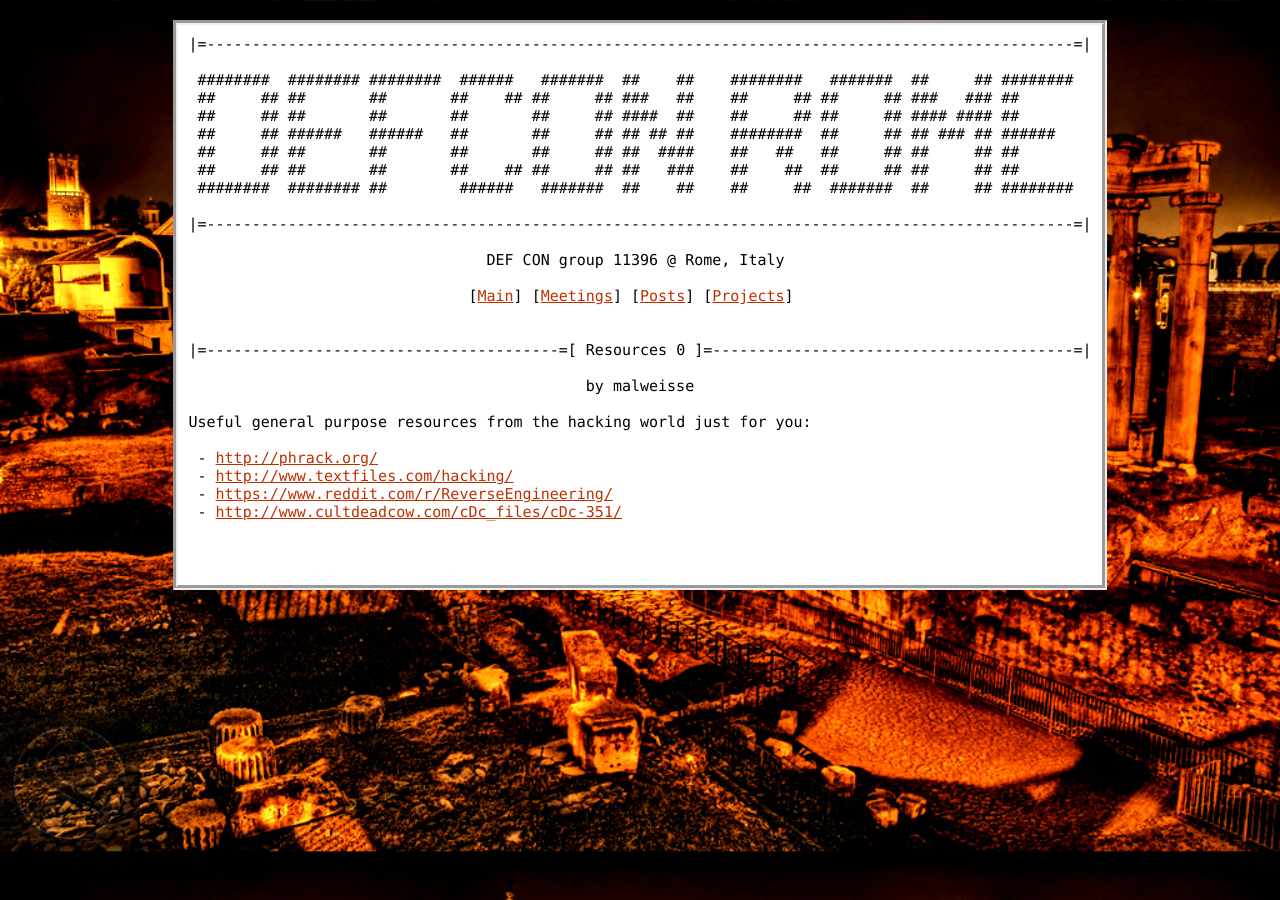
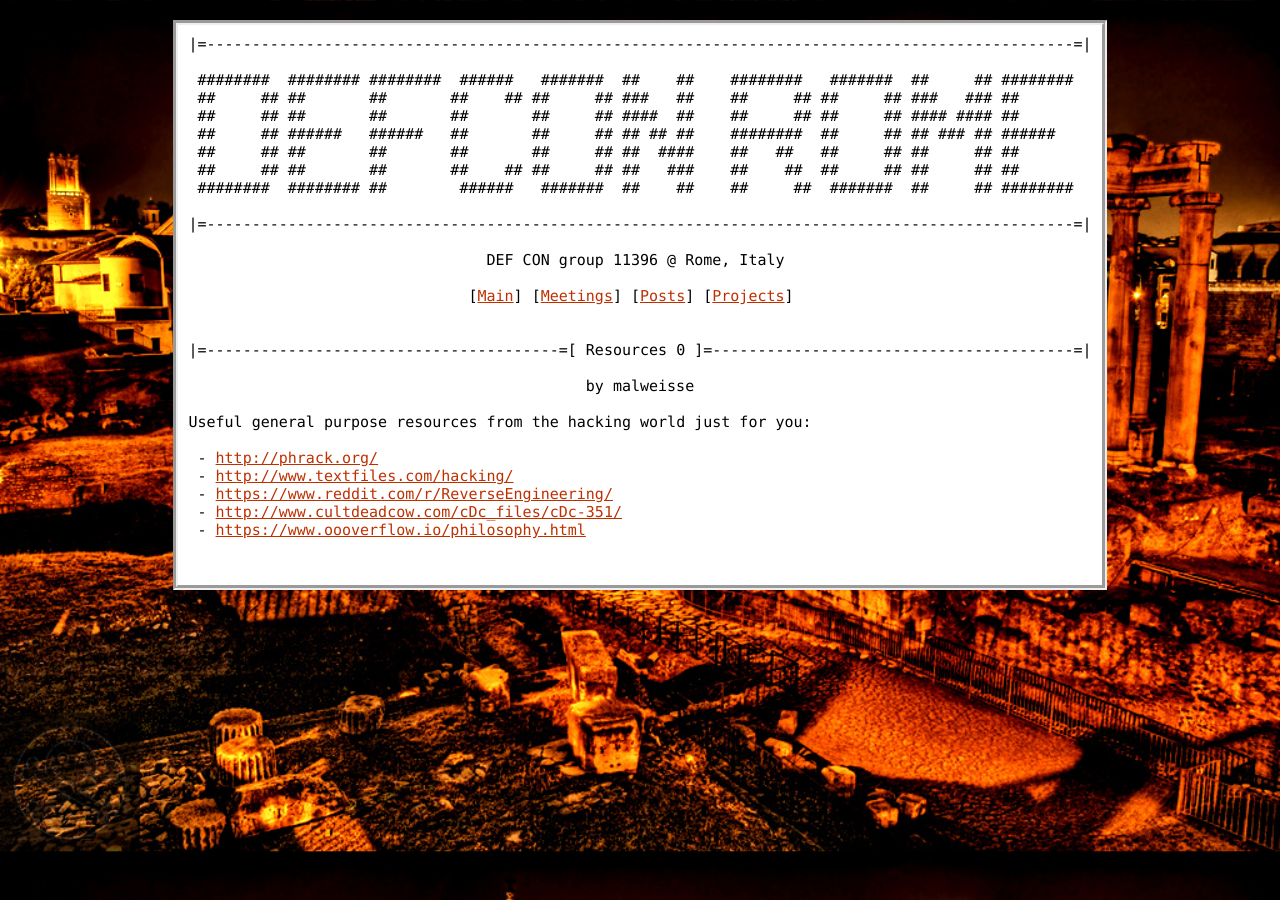
Before and after one commit to DEFCON753/defcon753.github.io, a Jekyll site: the page built from _posts/2018-07-28-resouces0.html, in a window 1280 px wide. Built offline with Jekyll 4.4.1, drawn with Linux system fonts in a browser that asks for light colours; some of the changed lines change nothing that is shown.

Commit message:
added 000 philosophy to resources

```diff
--- a/_posts/2018-07-28-resouces0.html
+++ b/_posts/2018-07-28-resouces0.html
@@ -12,3 +12,4 @@ Useful general purpose resources from the hacking world just for you:
  - <a href="http://www.textfiles.com/hacking/">http://www.textfiles.com/hacking/</a>
  - <a href="https://www.reddit.com/r/ReverseEngineering/">https://www.reddit.com/r/ReverseEngineering/</a>
  - <a href="http://www.cultdeadcow.com/cDc_files/cDc-351/">http://www.cultdeadcow.com/cDc_files/cDc-351/</a>
+ - <a href="https://www.oooverflow.io/philosophy.html">https://www.oooverflow.io/philosophy.html</a>
```
